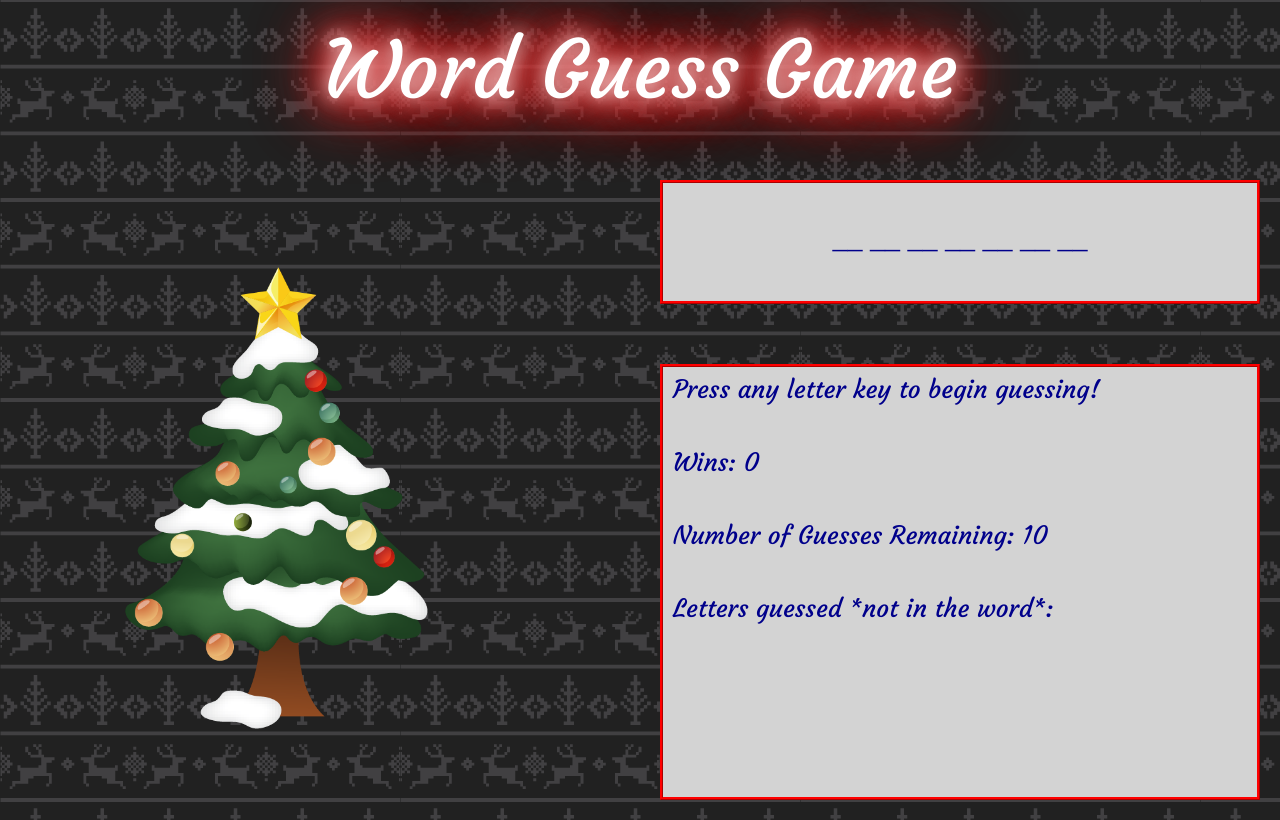
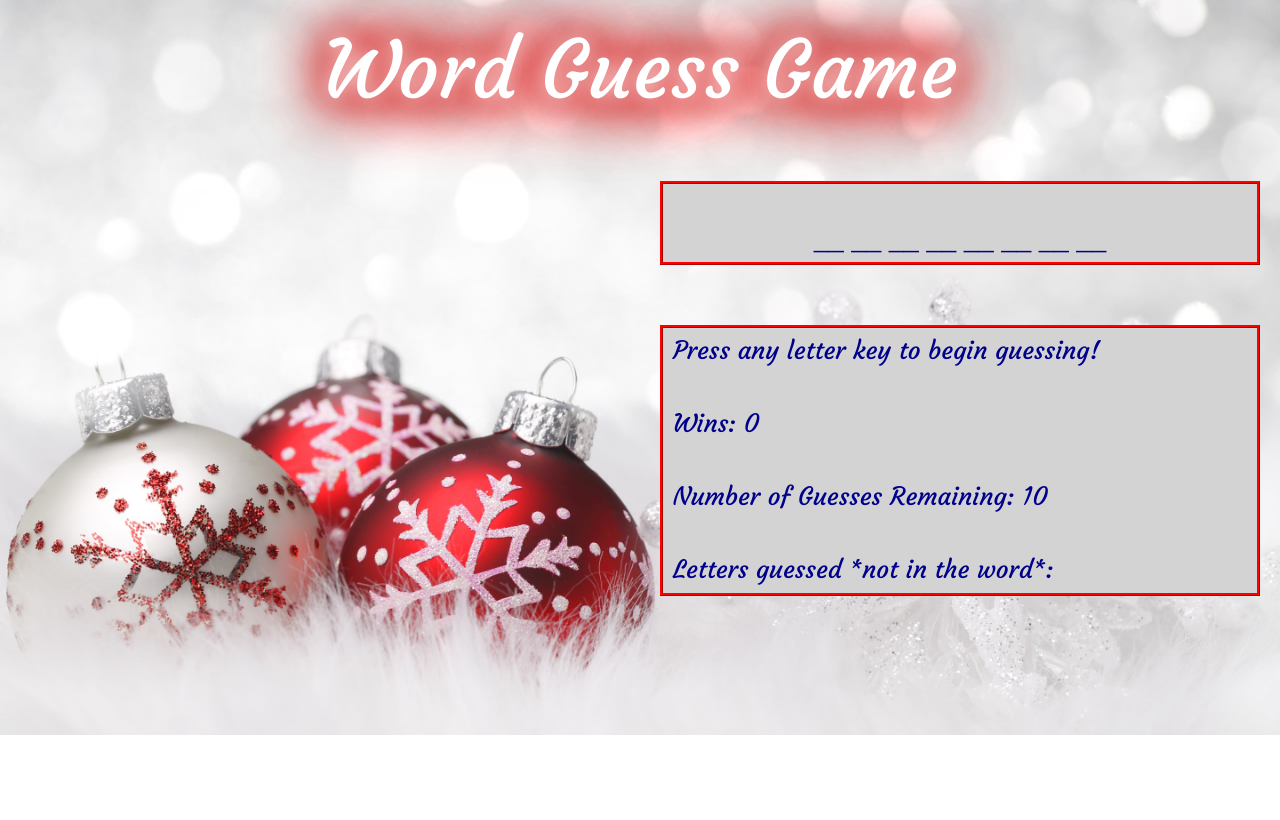
Before and after one commit to lmdodson/Psychic-Game, a plain HTML site: page index.html in a window 1280 px wide. Drawn offline with Linux system fonts and the light colour scheme.

Commit message:
changed background img, deleted tree, removed debugging lines and excess comments

```diff
--- a/assets/css/style.css
+++ b/assets/css/style.css
@@ -1,5 +1,6 @@
 body {
-    background: url(../images/christmas-dark.png);
+    background: url(../images/Christmas_Background_with_Snowflake_and_Christmas_Balls-min.jpg) no-repeat center;
+    background-size: cover;
 }
 
 
--- a/assets/javascript/game.js
+++ b/assets/javascript/game.js
@@ -12,7 +12,7 @@ var wordList = [
     "cookies",
     "frosty",
     "lights",
-    "cuddles",
+    "caroling",
     "eggnog",
     "grinch",
     "mistletoe",
@@ -61,10 +61,7 @@ function wordSelection() {
     wordRandom = wordList[Math.floor(Math.random() * wordList.length)];
     //split the word into new array
     wordLetters = wordRandom.split("");
-    // stores the length of the current word as a number
-    // wordSpaces = wordLetters.length;
-    // for testing purposes
-    // alert(wordRandom)
+
     //Creates an array from the selected word and displays __ in the HTML for each letter in the word
     for (var i = 0; i < wordLetters.length; i++) {
         answerArray[i] = "  __  ";
@@ -86,9 +83,6 @@ function game() {
         const userGuess = event.key.toLowerCase();
         //add the guess to the letters Guessed array
         lettersGuessed.push(userGuess);
-        //for debugging
-        //console.log(userGuess);
-        //alert(wordLetters);
 
         //Ensures user has guesses left then tests if guess is correct or incorrect
         if (lettersGuessed.length < 10) {
@@ -96,42 +90,34 @@ function game() {
             if (wordRandom.match(userGuess)) {
                 //removes the letter from the array because it's right
                 lettersGuessed.pop(userGuess)
-                // alert(userGuess + (" IS in the word: " + wordRandom + "\nNumber of guesses used: " + lettersGuessed.length + "/10"));
                 //finds where in the array the letter is
                 for (var j = 0; j <= wordLetters.length; j++) {
                     if (wordRandom[j] === userGuess) {
                         answerArray[j] = userGuess;
-                        //alert("for loop before doc");
                         //adds the correct letter inside all occurances in html
                         document.getElementById("word").innerHTML = answerArray.join(" ");
-                        // alert("for loop after doc");
                     }
                 }
                 //check if the word is solved
                 if (wordLetters.toString() == answerArray.toString()) {
-                    //alert("before wins++");
                     wins++
                     //add win to html
                     document.getElementById("totalWins").innerHTML = wins;
-                    // alert ("You win! \nNext word selected. Choose a letter to keep playing");
                     alert("Congratulations you won! Choose another letter to keep playing!")
                     //start a new game
                     reset();
                 }
             } else {
-                //wrong guess
                 //adds wrong guess to html
                 document.getElementById("lettersGuessed").innerHTML = lettersGuessed;
                 //counts down guesses left
                 guessesLeft--
                 //updates number of guessesLeft in html
                 document.getElementById("guessesLeft").innerHTML = guessesLeft;
-                // alert(userGuess + (" IS NOT in the word: " + wordRandom + "\nNumber of guesses used: " + lettersGuessed.length + "/10"));
             }
         } else {
             //Game Over
             ++losses
-            // alert("Out of guesses! \nNext word selected. Choose a letter to keep playing!");
 
             alert("You lost! The word was " + wordRandom);
             //start a new game
@@ -144,7 +130,6 @@ function game() {
 document.addEventListener('DOMContentLoaded', () => {
     'use strict';
     console.log('content loaded');
-    //set stats
     setStats();
     wordSelection();
     game();
--- a/index.html
+++ b/index.html
@@ -15,29 +15,8 @@
 <body>
     <section class="game-section">
         <div class="header-banner glow">Word Guess Game</div>
-        <div class="tree">
-            <div id="under-tree">
-                <!-- <div class="present"></div> -->
-            </div>
-
-        </div>
         <div class="game-board">
             <p id="word"></p>
-            <!-- <div class="ornament">
-                <div class="word-letter"></div>
-            </div>
-            <div class="ornament">
-                <div class="word-letter"></div>
-            </div>
-            <div class="ornament">
-                <div class="word-letter"></div>
-            </div>
-            <div class="ornament">
-                <div class="word-letter"></div>
-            </div>
-            <div class="ornament">
-                <div class="word-letter"></div>
-            </div> -->
         </div>
         <div class="game-stats">
             <p class="directions">Press any letter key to begin guessing!</p>
```
Also changed, not shown: assets/javascript/psuedo.js (deleted, +0 -10 lines), assets/images/Christmas_Background_with_Snowflake_and_Christmas_Balls-min.jpg (added), 1 other file.
